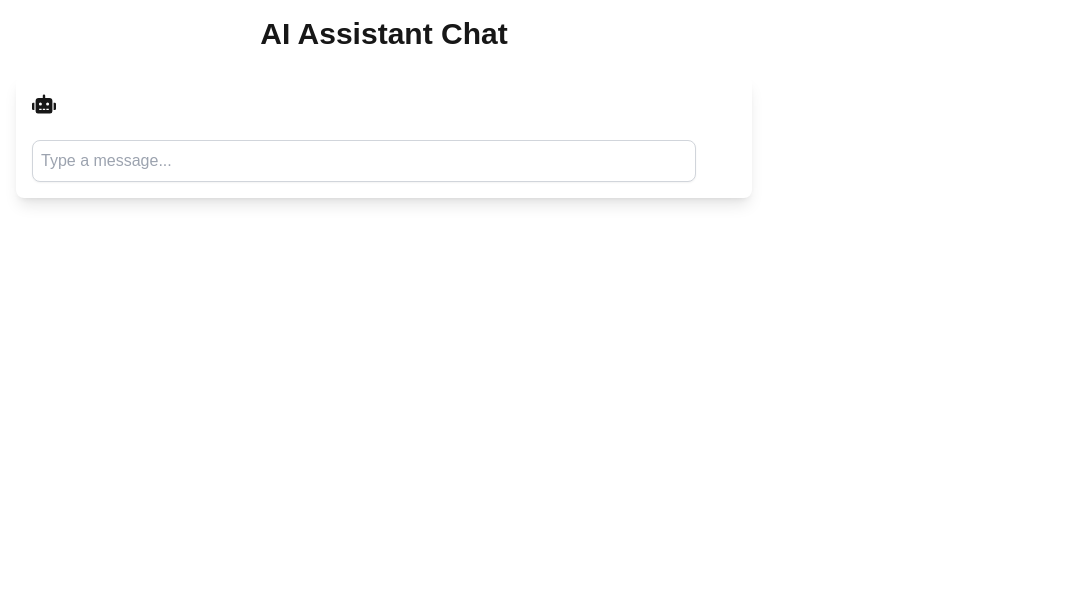
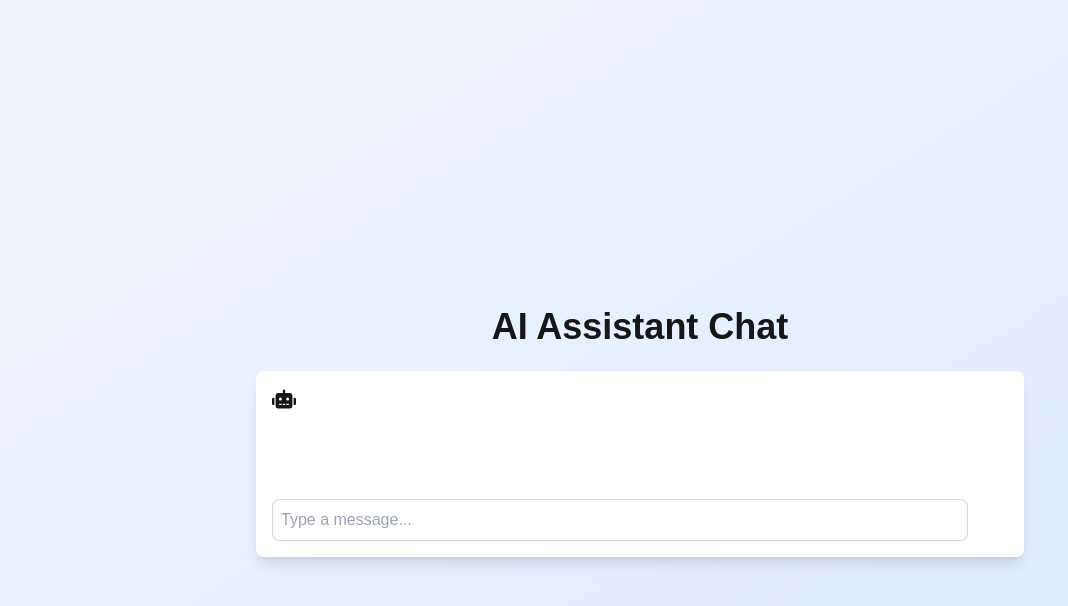
Before and after one commit to saikothasan/ai-assistant, a Next.js app: page / in a window 1280 px wide. Shown: the top 606 px of the page, without its empty margins (0-1068 px from the left). Built offline with nearby package versions, Linux system fonts and the light colour scheme.

Commit message:
Update page.tsx

```diff
--- a/app/page.tsx
+++ b/app/page.tsx
@@ -2,11 +2,13 @@ import ChatBox from "../components/ChatBox";
 
 export default function Home() {
   return (
-    <main className="flex w-full max-w-3xl flex-col gap-6 p-4">
-      <h1 className="text-center text-3xl font-bold text-primary">
-        AI Assistant Chat
-      </h1>
-      <ChatBox />
+    <main className="flex flex-col items-center justify-center h-screen w-full bg-gradient-to-br from-blue-50 to-blue-100 p-4">
+      <div className="w-full max-w-3xl">
+        <h1 className="text-center text-4xl font-bold text-primary mb-6">
+          AI Assistant Chat
+        </h1>
+        <ChatBox />
+      </div>
     </main>
   );
 }
```
